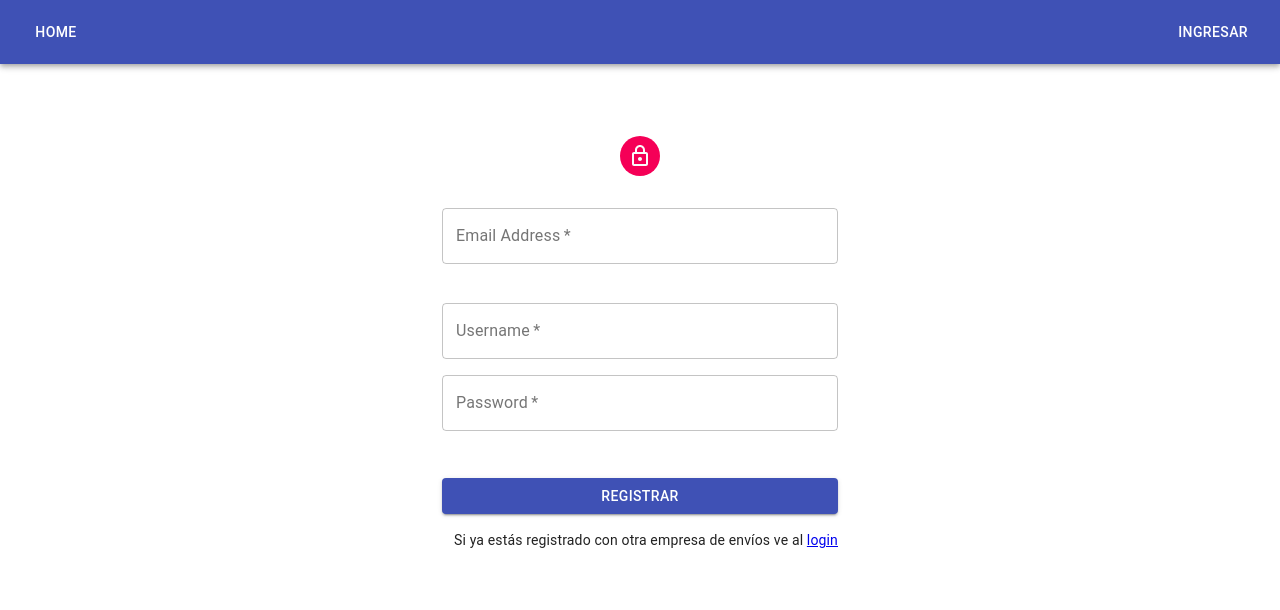
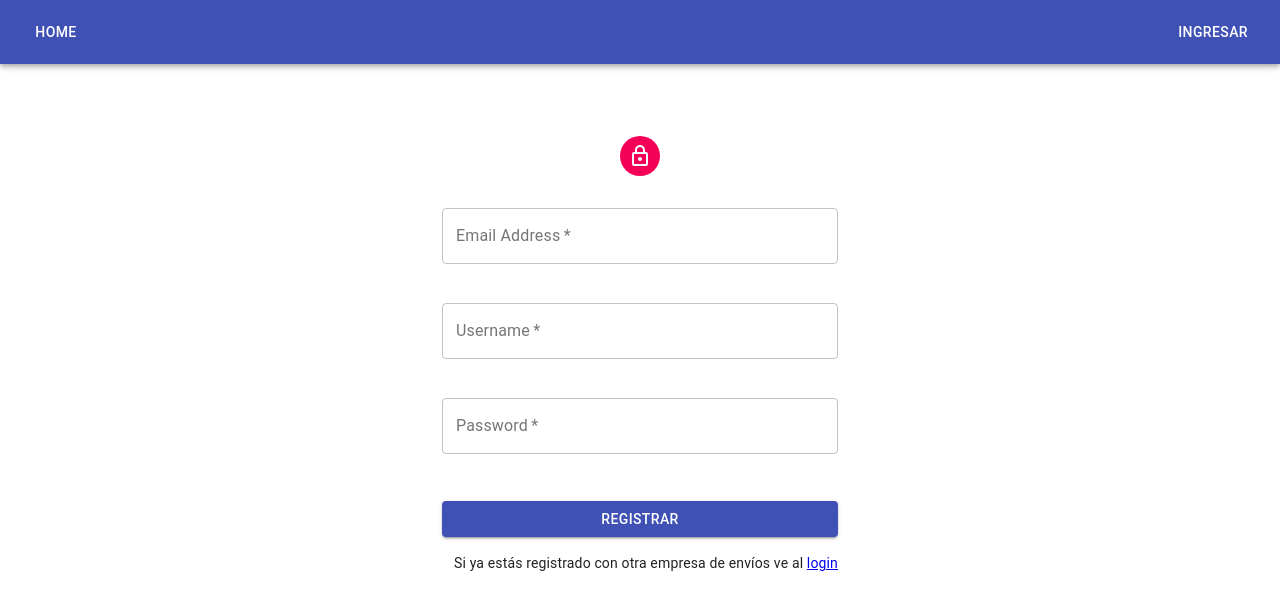
Before and after one commit to dnd1/kargotrac-frontend, a React (Create React App) app: page /signup in a window 1280 px wide. Shown: the top 610 px of the page. Built offline with nearby package versions, Linux system fonts and the light colour scheme.

Commit message:
Added error handler to username

```diff
--- a/src/pages/SignUp/index.tsx
+++ b/src/pages/SignUp/index.tsx
@@ -49,6 +49,8 @@ export const SignUp = (props: any) => {
 
   const [passError, setPassError] = React.useState(false)
 
+  const [usernameError, setUsernameError] = React.useState(false)
+
   const [resError, setResError] = React.useState({
     error: false,
     msg: ""
@@ -68,7 +70,7 @@ export const SignUp = (props: any) => {
       validate('emailError', e.target.value)
     } else if (name === 'password') {
       validate('passError', e.target.value)
-    }
+    } else validate('usernameError', e.target.value)
 
   }
 
@@ -85,8 +87,9 @@ export const SignUp = (props: any) => {
 
       console.log(validateEmail(value))
     }
-    else setPassError(errorVal)
+    else if(name==='passError') setPassError(errorVal)
     //console.log(error)
+    else setUsernameError(errorVal)
 
   }
 
@@ -103,6 +106,7 @@ export const SignUp = (props: any) => {
 
     validate('passError', signup.password)
     validate('emailError', signup.email)
+    validate('usernameError', signup.username)
 
 
     if (!passError && !emailError.emptyEmail && !emailError.format) {
@@ -206,6 +210,9 @@ export const SignUp = (props: any) => {
                   autoComplete="Uname"
                   value={signup.username}
                   onChange={handleChange}
+                  error={usernameError}
+                  helperText={usernameError ? 'Please enter a valid password' : ' '}
+
                 />
               </Grid>
 
```
